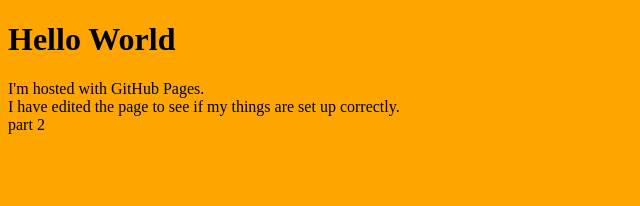
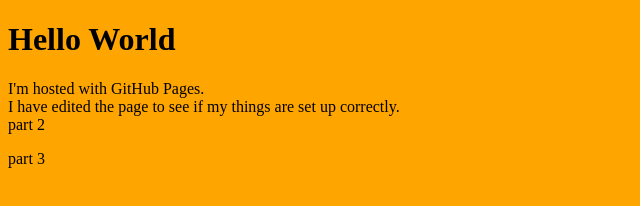
Before and after one commit to takeronimacaroni/takeronimacaroni.github.io, a plain HTML site: page index.html in a window 1280 px wide. Shown: the full height of the page, 0-640 px from the left. Drawn offline with Linux system fonts and the light colour scheme.

Commit message:
Update index.html

```diff
--- a/index.html
+++ b/index.html
@@ -16,6 +16,9 @@
     <br>
     part 2
   </p>
+  <p>
+    part 3
+  </p>
 </body>
 
 </html>
```
